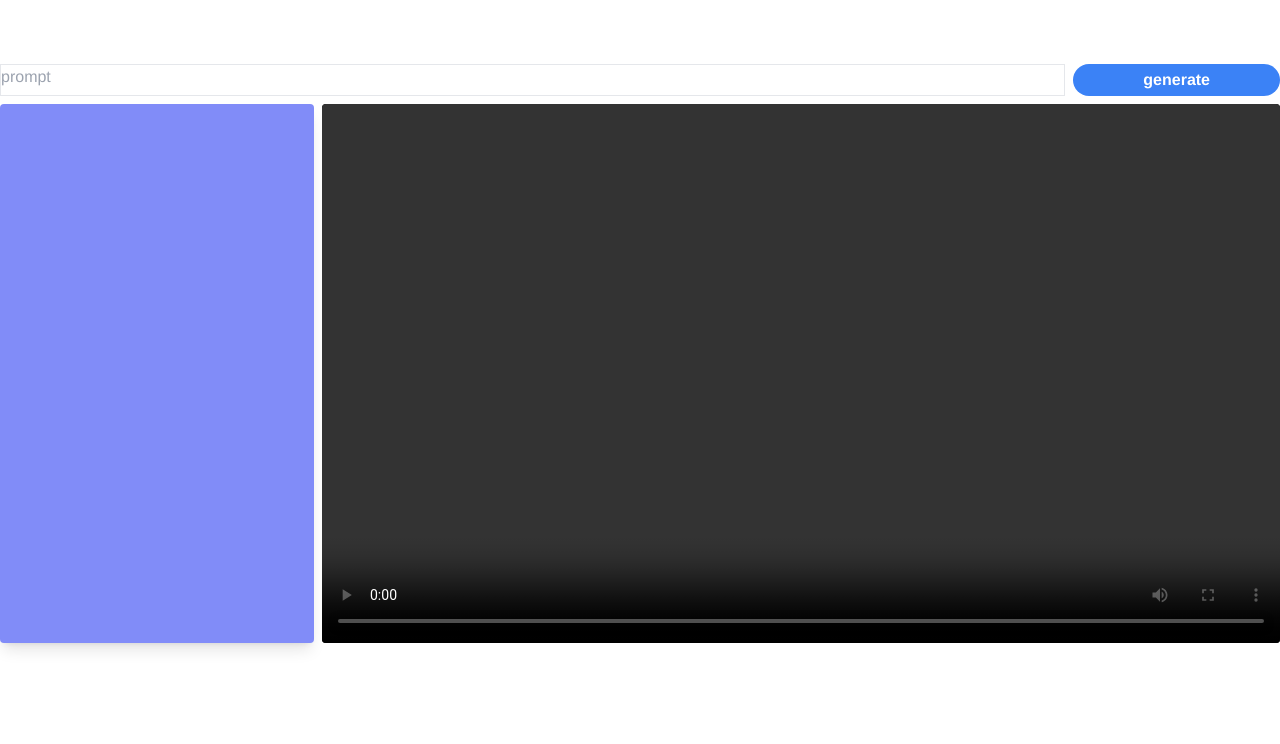
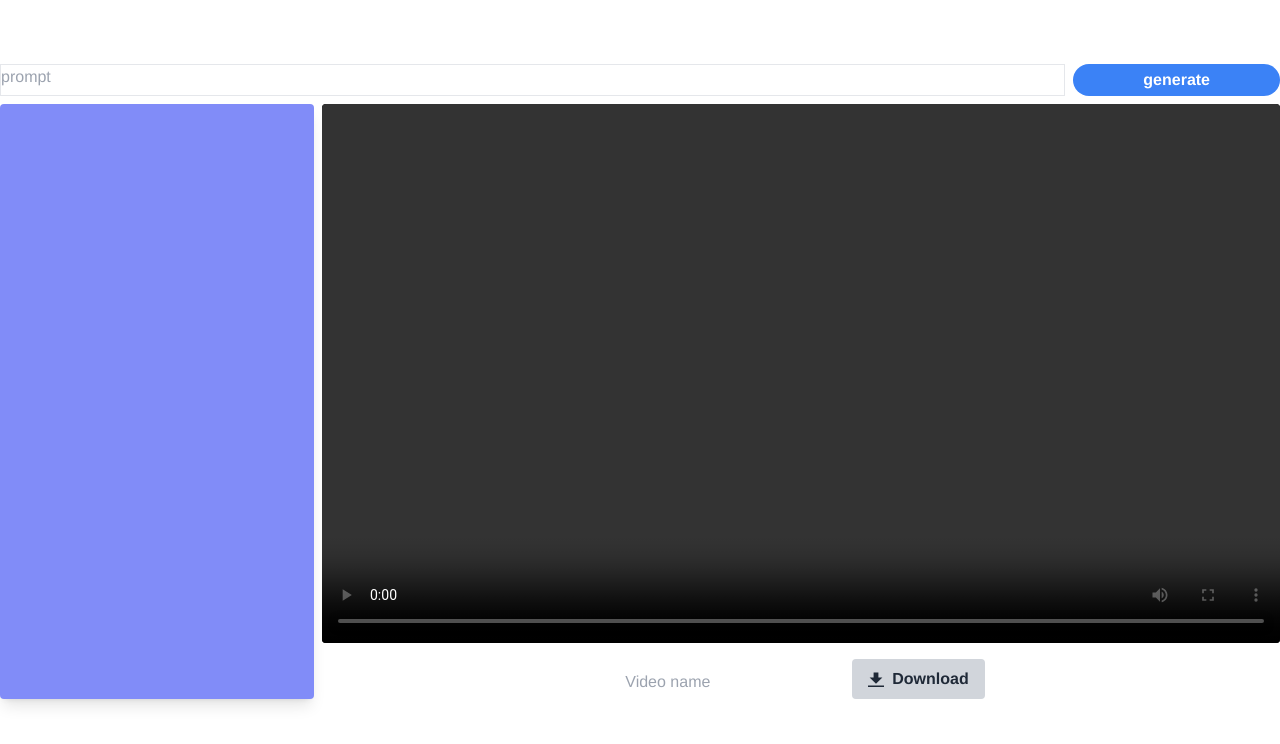
Before and after one commit to kakeru13468/A02_AI_Video_Generation, a Vue app in the folder Web/: page / in a window 1280 px wide. Shown: the top 744 px of the page. Built offline with nearby package versions, Linux system fonts and the light colour scheme.

Commit message:
add video message and Download button

```diff
--- a/Web/src/App.vue
+++ b/Web/src/App.vue
@@ -5,7 +5,16 @@
       <button type="button" class="bg-blue-500 hover:bg-blue-700 text-white font-bold px-2 col-span-4 md:col-span-2 rounded-full ">generate</button>
       <!--<div class="p-2 col-span-3 h-full bg-indigo-400"></div>-->
       <div class="md:col-span-3 col-span-full w-full p-4 h-full bg-indigo-400 rounded overflow-hidden shadow-lg"></div>
-      <video class="w-full col-span-full md:col-span-9 rounded aspect-video bg-black" controls></video>
+      <div class="md:col-span-9">
+        <video class="w-full col-span-full rounded aspect-video bg-black" controls></video>
+        <div class="mt-4">
+          <input class="appearance-none bg-transparent border-none text-gray-700 mr-3 py-1 px-2 leading-tight focus:outline-none" type="text" placeholder="Video name" aria-label="Full name" disabled="disabled">
+          <button class="bg-gray-300 hover:bg-gray-400 text-gray-800 font-bold py-2 px-4 rounded inline-flex items-center">
+            <svg class="fill-current w-4 h-4 mr-2" xmlns="http://www.w3.org/2000/svg" viewBox="0 0 20 20"><path d="M13 8V2H7v6H2l8 8 8-8h-5zM0 18h20v2H0v-2z"/></svg>
+            <span>Download</span>
+          </button>
+        </div>
+      </div>
     </div>
   </div>
 </template>
```
